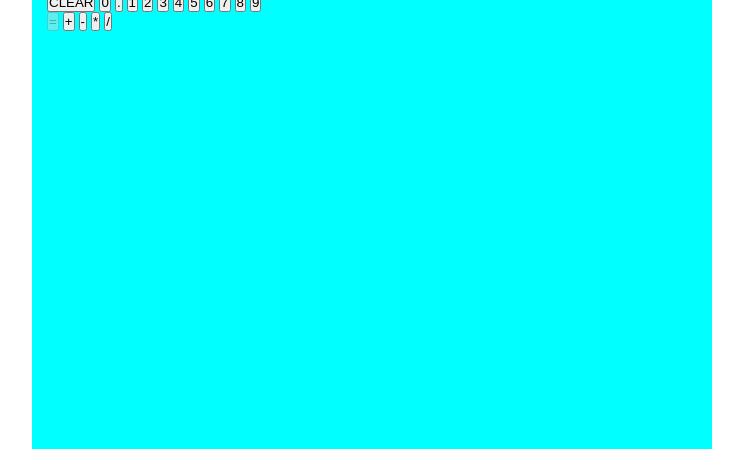
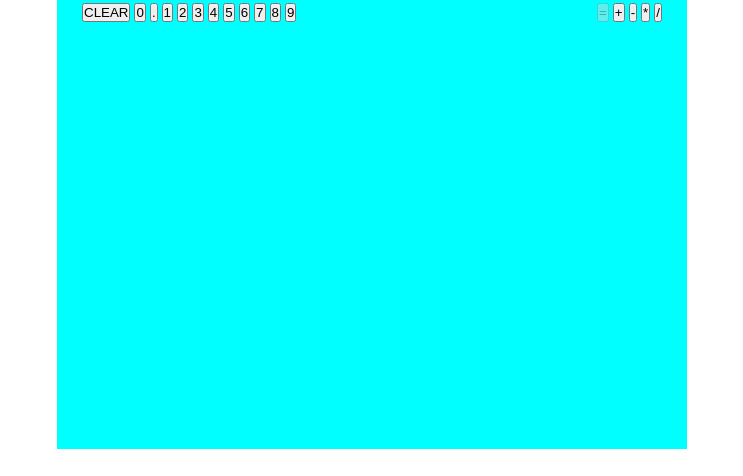
Before and after one commit to HugoTurtle/calculator-v2.0, a plain HTML site: page index.html in a window 1280 px wide. Shown: the part 324-800 px from the top of the page, without its empty margins (268-1011 px from the left). Drawn offline with Linux system fonts and the light colour scheme.

Commit message:
Separate the button container's content

```diff
--- a/styles.css
+++ b/styles.css
@@ -12,7 +12,7 @@ body {
     font-size: 85px;
 }
 #calc-container {
-    width: 650px;
+    width: 600px;
     display: flex;
     flex-direction: column;
     height: 620px;
@@ -28,3 +28,8 @@ body {
     font-size: 80px;
     padding: 5px;
 }
+#button-container {
+    display: flex;
+    margin: 10px;
+    justify-content: space-between;
+}
```
